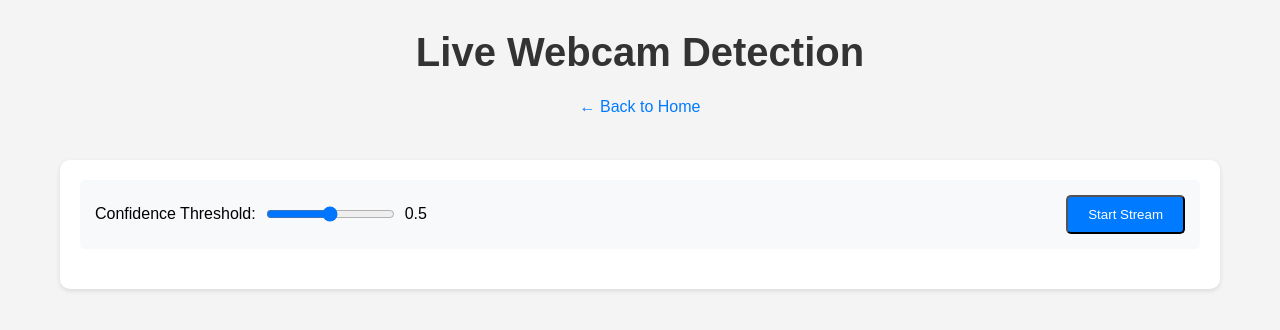
After one commit to BukuBukuChagma/CodeAlpha_Object_Detection_and_Tracking, a Flask app: template src/web/templates/webcam.html in a window 1280 px wide. The commit adds this page. Shown: the top 330 px of the page. Run offline with Flask 3, Linux system fonts and the light colour scheme; the template is opened without the code that fills it, so the values that code supplies are empty; parts of the project's set-up code (start-up, migrations or seed data) failed here and were passed over; some libraries are stand-ins or nearby versions.

Commit message:
added html and css for webcam page and also created its route in app

```diff
--- a/app.py
+++ b/app.py
@@ -410,6 +410,11 @@ def video_page():
     """Serve the video upload page."""
     return render_template('video.html')
 
+@app.route('/webcam')
+def webcam_page():
+    """Serve the webcam streaming page."""
+    return render_template('webcam.html')
+
 @app.route('/api/v1/cleanup', methods=['POST'])
 def cleanup_files():
     """Clean up uploaded and processed files."""
--- a/src/web/static/css/style.css
+++ b/src/web/static/css/style.css
@@ -320,3 +320,99 @@ button:disabled {
     text-align: center;
     padding: 20px;
 }
+
+/* Add these webcam-specific styles to your existing style.css */
+
+.webcam-container {
+    background: white;
+    border-radius: 10px;
+    padding: 20px;
+    box-shadow: 0 2px 5px rgba(0,0,0,0.1);
+}
+
+.controls-section {
+    display: flex;
+    justify-content: space-between;
+    align-items: center;
+    margin-bottom: 20px;
+    padding: 15px;
+    background: #f8f9fa;
+    border-radius: 5px;
+}
+
+.control-group {
+    display: flex;
+    align-items: center;
+    gap: 10px;
+}
+
+.button-group {
+    display: flex;
+    gap: 10px;
+}
+
+.stream-container {
+    position: relative;
+}
+
+.video-wrapper {
+    position: relative;
+    width: 100%;
+    background: #000;
+    border-radius: 5px;
+    overflow: hidden;
+}
+
+#webcam-video {
+    width: 100%;
+    display: block;
+}
+
+#output-canvas {
+    position: absolute;
+    top: 0;
+    left: 0;
+    width: 100%;
+    height: 100%;
+}
+
+.stats-container {
+    display: flex;
+    justify-content: space-around;
+    padding: 15px;
+    background: #f8f9fa;
+    border-radius: 5px;
+    margin-top: 15px;
+}
+
+.stat-item {
+    display: flex;
+    align-items: center;
+    gap: 10px;
+}
+
+.stat-label {
+    font-weight: bold;
+    color: #666;
+}
+
+/* Utility classes */
+.hidden {
+    display: none !important;
+}
+
+/* Button states */
+.button:disabled {
+    background-color: #ccc;
+    cursor: not-allowed;
+}
+
+/* Error message styling */
+.error-message {
+    background-color: #fee;
+    color: #c00;
+    padding: 10px;
+    border-radius: 5px;
+    margin-top: 15px;
+    text-align: center;
+}
--- /dev/null
+++ b/src/web/templates/webcam.html
@@ -0,0 +1,60 @@
+<!DOCTYPE html>
+<html lang="en">
+<head>
+    <meta charset="UTF-8">
+    <meta name="viewport" content="width=device-width, initial-scale=1.0">
+    <title>Live Webcam Detection</title>
+    <link rel="stylesheet" href="{{ url_for('static', filename='css/style.css') }}">
+</head>
+<body>
+    <div class="container">
+        <header>
+            <h1>Live Webcam Detection</h1>
+            <a href="/" class="back-button">← Back to Home</a>
+        </header>
+
+        <main>
+            <div class="webcam-container">
+                <!-- Stream controls -->
+                <div class="controls-section">
+                    <div class="control-group">
+                        <label for="conf-threshold">Confidence Threshold:</label>
+                        <input type="range" id="conf-threshold" min="0" max="1" step="0.1" value="0.5">
+                        <span id="conf-value">0.5</span>
+                    </div>
+                    <div class="button-group">
+                        <button id="start-stream" class="button">Start Stream</button>
+                        <button id="stop-stream" class="button hidden">Stop Stream</button>
+                    </div>
+                </div>
+
+                <!-- Stream display -->
+                <div id="stream-container" class="stream-container hidden">
+                    <div class="video-wrapper">
+                        <video id="webcam-video" autoplay playsinline></video>
+                        <canvas id="output-canvas"></canvas>
+                    </div>
+
+                    <!-- Stats display -->
+                    <div class="stats-container">
+                        <div class="stat-item">
+                            <span class="stat-label">FPS:</span>
+                            <span id="fps-counter">0</span>
+                        </div>
+                        <div class="stat-item">
+                            <span class="stat-label">Objects Detected:</span>
+                            <span id="objects-counter">0</span>
+                        </div>
+                    </div>
+                </div>
+            </div>
+
+            <!-- Error messages -->
+            <div id="error-message" class="error-message hidden"></div>
+        </main>
+    </div>
+
+    <script src="https://cdnjs.cloudflare.com/ajax/libs/socket.io/4.0.1/socket.io.js"></script>
+    <script src="{{ url_for('static', filename='js/webcam.js') }}"></script>
+</body>
+</html>
```
